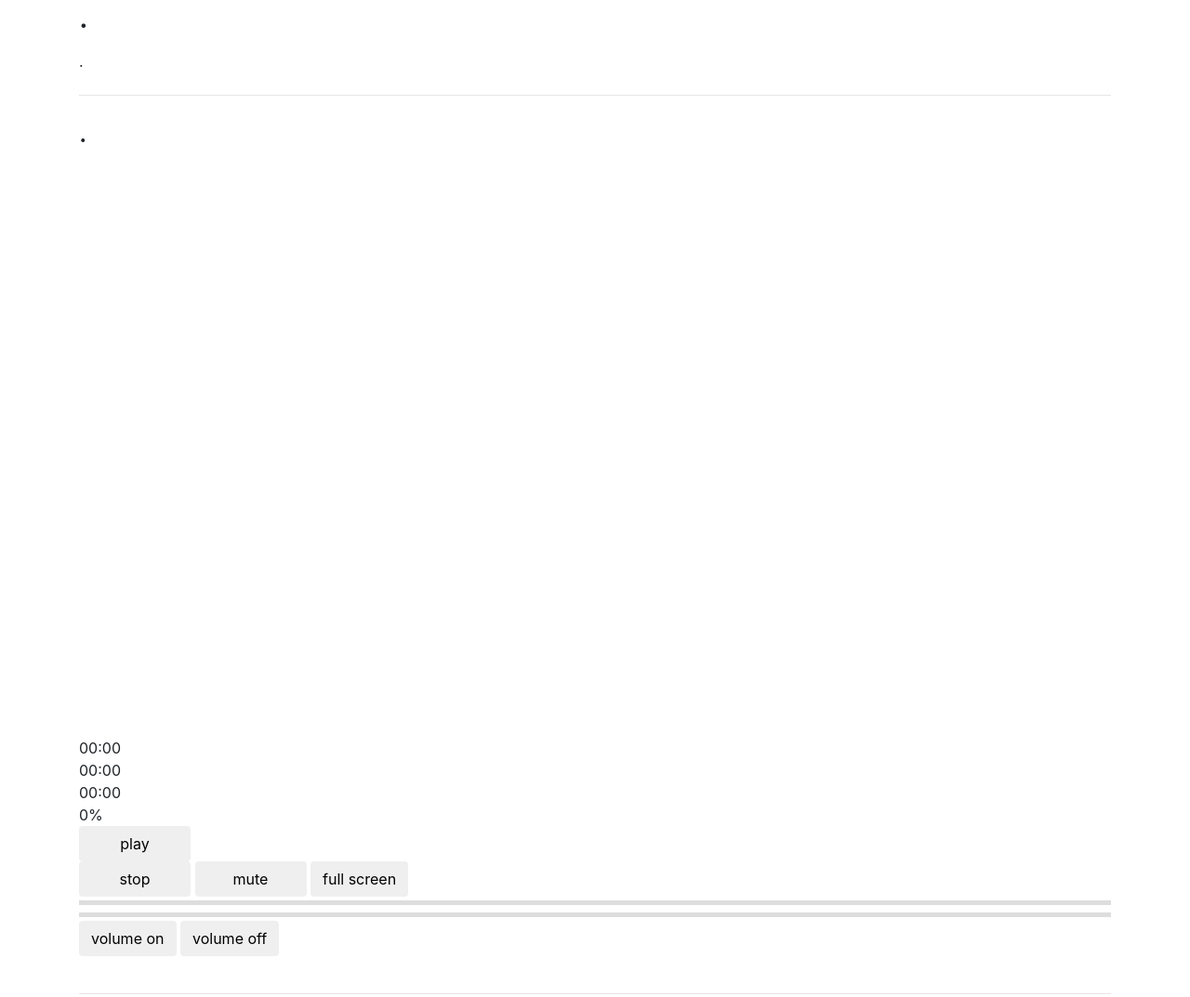
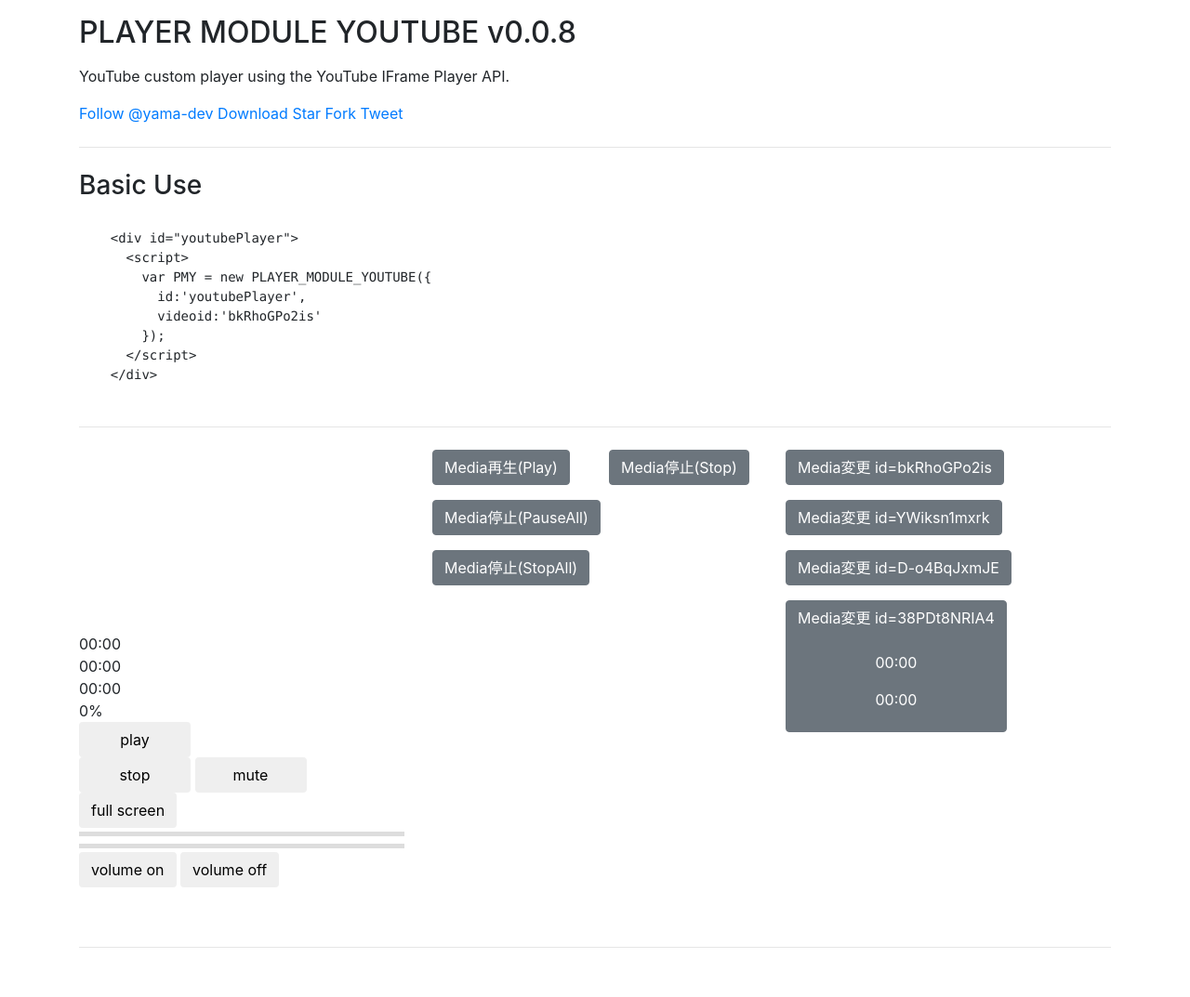
Before and after one commit to yama-dev/js-player-module-youtube, a website built with webpack: page sample/index.html in a window 1280 px wide. Shown: the top 1073 px of the page at 93% size. After the commit the page ends 1036 px from the top, so only its background shows below. Built offline with nearby package versions, Linux system fonts and the light colour scheme.

Commit message:
adjust sample/index.html

```diff
--- a/sample/index.html
+++ b/sample/index.html
@@ -2,8 +2,8 @@
 <html lang="ja">
 <head prefix="og: http://ogp.me/ns# fb: http://ogp.me/ns/fb# article: http://ogp.me/ns/article#">
   <meta charset="UTF-8">
-  <meta name="viewport" content="width=device-width, user-scalable=no">
-  <title>js-player-module-youtube.js | yama-dev</title>
+  <meta name="viewport" content="width=device-width">
+  <title>PLAYER MODULE YOUTUBE v0.0.8 | yama-dev</title>
   <link rel="shortcut icon" type="image/x-icon" href="/favicon.ico">
   <link rel="icon" type="image/png" href="/favicon-32x32.png" sizes="32x32">
   <link rel="stylesheet" href="https://maxcdn.bootstrapcdn.com/bootstrap/4.1.0/css/bootstrap.min.css">
@@ -25,15 +25,38 @@
 <body>
 <div class="container">
 
-  <h2 class="mb-3">.</h2>
+  <h2 class="mt-3 mb-3">PLAYER MODULE YOUTUBE v0.0.8</h2>
 
-  <p>.</p>
+  <p>YouTube custom player using the YouTube IFrame Player API.</p>
+
+  <span class="p-sns"><a class="github-button" href="https://github.com/yama-dev" data-show-count="true" aria-label="Follow @yama-dev on GitHub">Follow @yama-dev</a></span>
+  <span class="p-sns"><a class="github-button" href="https://github.com/yama-dev/js-player-module-youtube/releases" data-icon="octicon-cloud-download" aria-label="Download yama-dev/js-player-module-youtube on GitHub">Download</a></span>
+  <span class="p-sns"><a class="github-button" href="https://github.com/yama-dev/js-player-module-youtube" data-icon="octicon-star" data-show-count="true" aria-label="Star yama-dev/js-player-module-youtube on GitHub">Star</a></span>
+  <span class="p-sns"><a class="github-button" href="https://github.com/yama-dev/js-player-module-youtube/fork" data-icon="octicon-repo-forked" data-show-count="true" aria-label="Fork yama-dev/js-player-module-youtube on GitHub">Fork</a></span>
+  <span class="p-sns"><a href="https://twitter.com/share?ref_src=twsrc%5Etfw" class="twitter-share-button" data-text="PLAYER MODULE YOUTUBE v0.0.8 YouTube custom player using the YouTube IFrame Player API." data-show-count="false">Tweet</a></span>
+  <style>.p-sns > span{ display: inline-block; }</style>
 
   <hr class="mt-4 mb-4">
 
-  <h3>.</h3>
-  <div id="youtubePlayer">
+  <h3>Basic Use</h3>
+  <pre class="prettyprint lang-html mt-2">
+    <code>
+    &lt;div id=&quot;youtubePlayer&quot;&gt;
+      &lt;script&gt;
+        var PMY = new PLAYER_MODULE_YOUTUBE({
+          id:&#039;youtubePlayer&#039;,
+          videoid:&#039;bkRhoGPo2is&#039;
+        });
+      &lt;/script&gt;
+    &lt;/div&gt;</code>
+  </pre>
 
+  <hr class="mt-4 mb-4">
+
+  <div class="row">
+    <div class="col-sm col-lg6 mb-4">
+
+      <div id="youtubePlayer" style="max-width: 750px;">
         <script>
           var PMY = new PLAYER_MODULE_YOUTUBE({
             id:'youtubePlayer',
@@ -48,8 +71,10 @@
             }
           });
         </script>
+      </div>
 
-    <hr>
+    </div>
+    <div class="col-sm mb-4">
 
       <div class="row">
         <div class="col-sm mb-3">
@@ -66,7 +91,8 @@
         </div>
       </div>
 
-    <hr>
+    </div>
+    <div class="col-sm mb-4">
 
       <div class="row">
         <div class="col-sm mb-3">
@@ -76,7 +102,7 @@
           <button class="btn btn-secondary" data-PMY-id="YWiksn1mxrk" onclick="PMY.Change('YWiksn1mxrk')">Media変更 id=YWiksn1mxrk</button>
         </div>
         <div class="col-sm mb-3">
-        <button class="btn_change btn btn-secondary" data-PMY-id="D-o4BqJxmJE">Media変更 id=D-o4BqJxmJE</button>
+          <button class="btn btn-secondary" data-PMY-id="YWiksn1mxrk" onclick="PMY.Change('D-o4BqJxmJE')">Media変更 id=D-o4BqJxmJE</button>
         </div>
         <div class="col-sm mb-3">
           <div class="btn btn-secondary" data-PMY-id="38PDt8NRIA4" onclick="PMY.Change('38PDt8NRIA4')">
@@ -89,6 +115,8 @@
 
     </div>
 
+  </div>
+
   <hr>
 
 </div>
```
Lines whose indentation alone changed are shown as unchanged.
